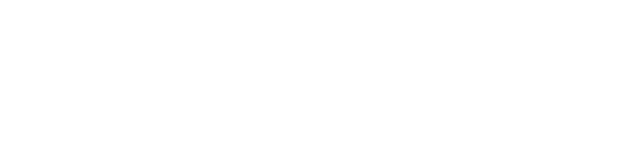
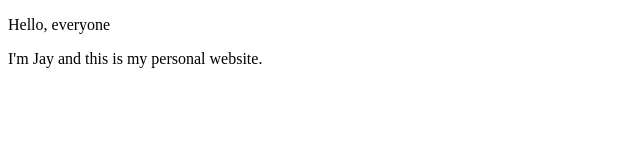
Before and after one commit to NefelibataJay/NefelibataJay.github.io, a plain HTML site: page index.html in a window 1280 px wide. Shown: the whole page, without its empty margins (0-640 px from the left). Drawn offline with Linux system fonts and the light colour scheme.

Commit message:
update base info

```diff
--- a/index.html
+++ b/index.html
@@ -2,6 +2,10 @@
 
 <html>
   <head>
-    <title>开发中</title>
+    <title>Developing</title>
   </head>
+  <body>
+    <p>Hello, everyone</p>
+    <p>I'm Jay and this is my personal website.</p>
+  </body>
 </html>
```
